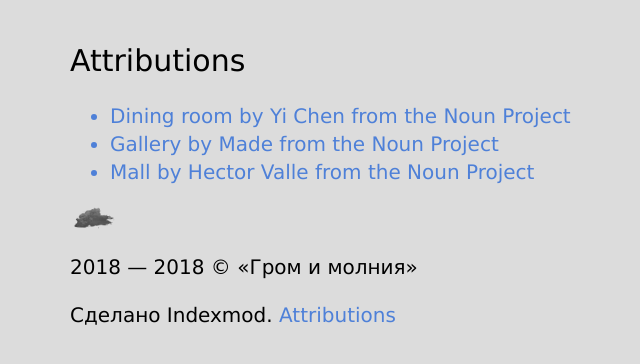
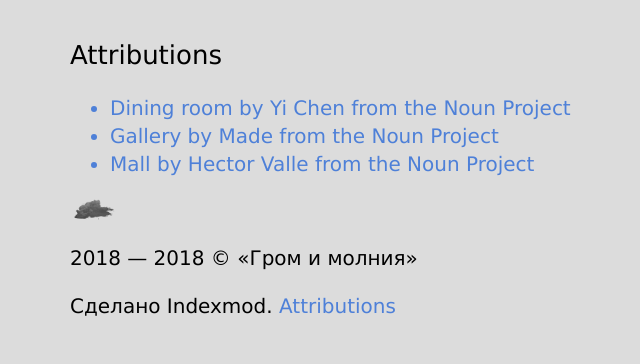
Before and after one commit to indexmod/byob, a Jekyll site: the page built from attributions.md, in a window 1280 px wide. Shown: the top 364 px of the page, without its empty margins (190-830 px from the left). Built offline with Jekyll 4.4.1, drawn with Linux system fonts in a browser that asks for light colours.

Commit message:
Update style.scss

```diff
--- a/assets/css/style.scss
+++ b/assets/css/style.scss
@@ -106,7 +106,7 @@
 
 h1 {
 	font-family: 'Verdana', serif;
-	font-size: 30px;
+	font-size: 26px;
 	font-weight: 100;
 	line-height: 1.4em;
 	color: black;
@@ -114,7 +114,7 @@
 
 h2, h3, h4, h5, h6 {
 	font-family: 'Verdana';
-	font-size: 25px;
+	font-size: 24px;
 	font-weight: 200;
 	line-height: 1.4em;
 	color: black;
```
